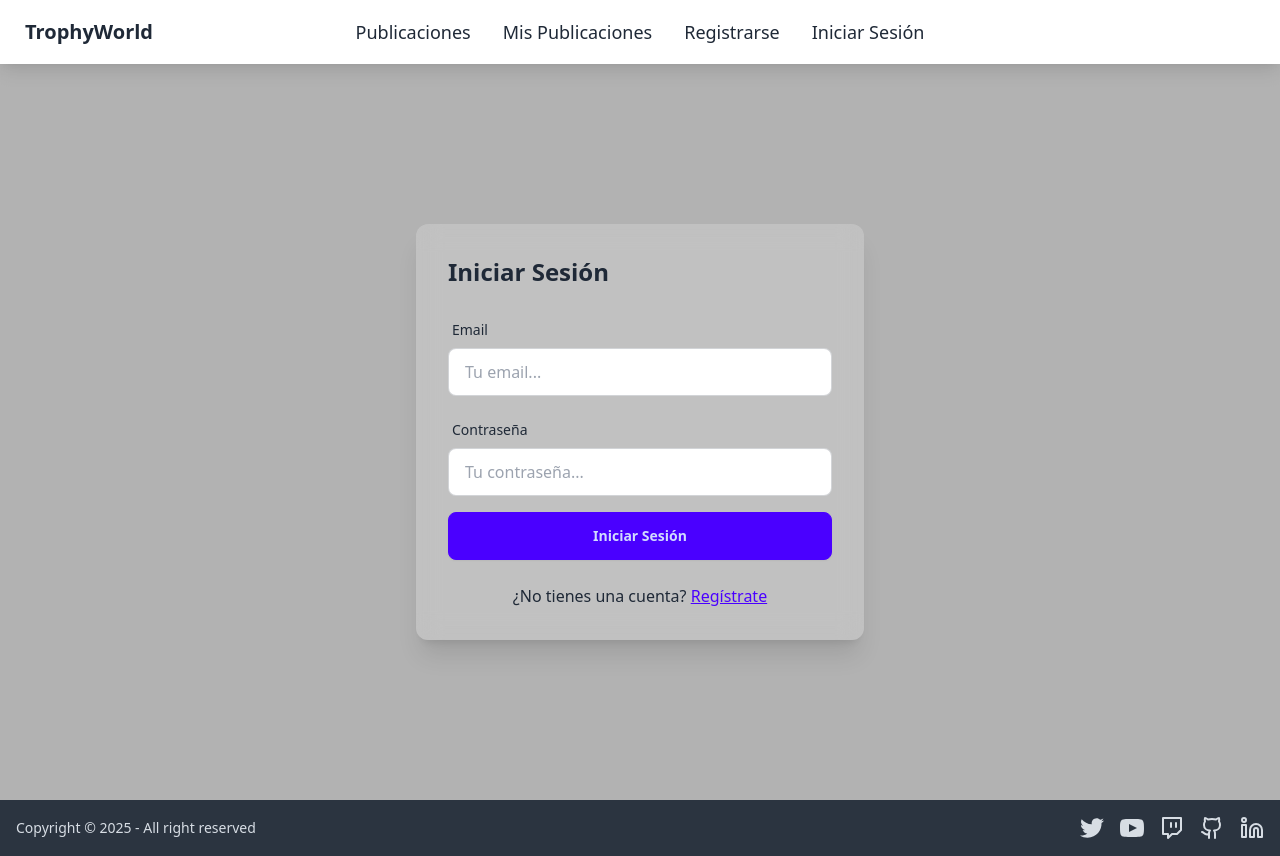
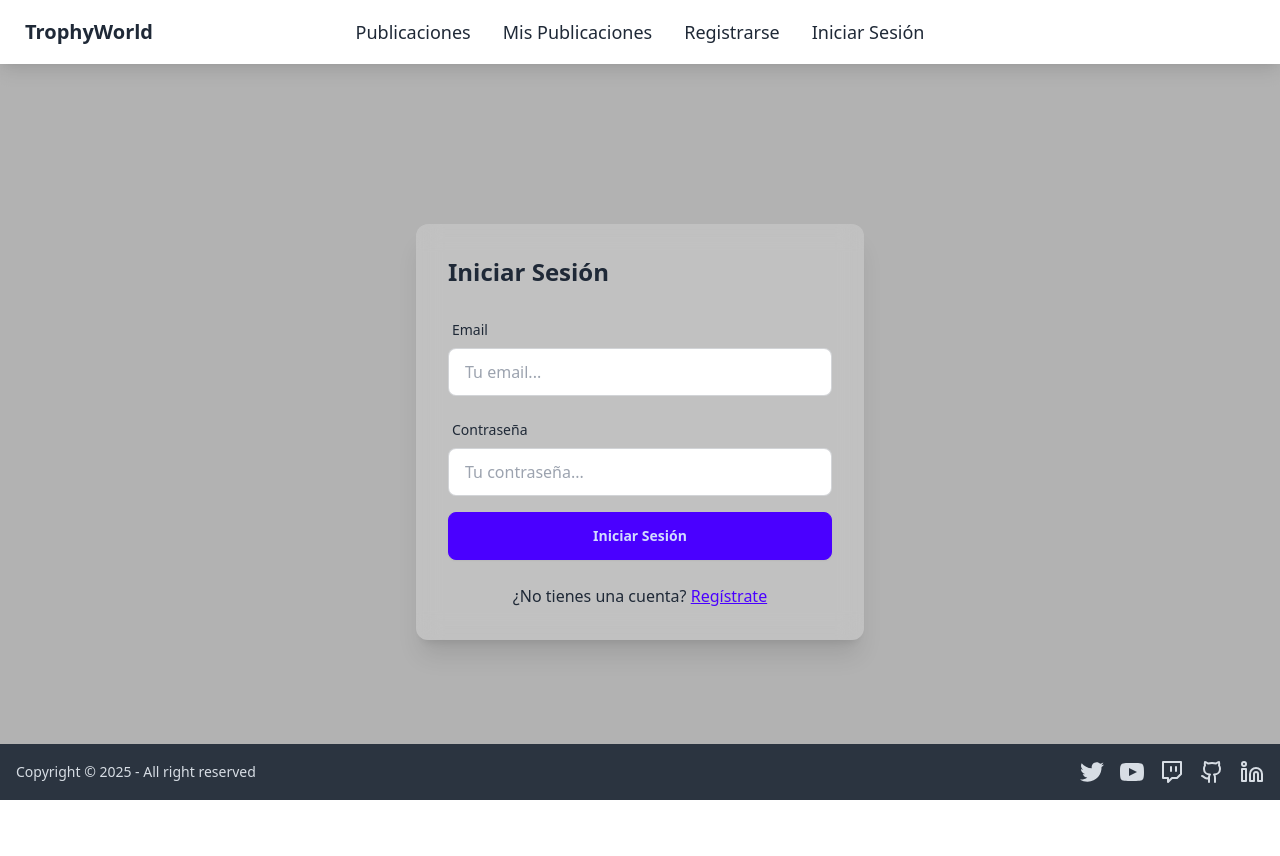
Before and after one commit to samuglez/project-end-front, a React (Create React App) app: page /login in a window 1280 px wide. Built offline with nearby package versions, Linux system fonts and the light colour scheme; no server answers.

Commit message:
Footer modificado

```diff
--- a/src/App.jsx
+++ b/src/App.jsx
@@ -20,15 +20,12 @@ import ComentariosPage from "./pages/ComentariosPage/ComentariosPage"; // Import
 function App() {
   return (
     <div className="App">
+      <div className="mb-10">
       <Navbar />
-
-
       <Routes>
         <Route path="/" element={<HomePage />} />
         <Route path="/publicaciones" element={<PublicacionesPage />} />
         <Route path="/publicaciones/:publicacionId" element={<PublicacionDetailPage />} />
-
-        {/* Ruta para ver los comentarios de una publicación */}
         <Route
           path="/comentarios/publicacion/:publicacionId"
           element={
@@ -37,7 +34,6 @@ function App() {
             </IsPrivate>
           }
         />
-
         <Route
           path="/profile"
           element={
@@ -70,7 +66,6 @@ function App() {
             </IsPrivate>
           }
         />
-
         <Route
           path="/signup"
           element={
@@ -88,8 +83,8 @@ function App() {
           }
         />
       </Routes>
+      </div>
       <Footer/>
-
     </div>
   );
 }
--- a/src/components/Footer/Footer.jsx
+++ b/src/components/Footer/Footer.jsx
@@ -2,19 +2,8 @@ import { Github, Linkedin, Twitch } from "lucide-react";
 
 const Footer = () => {
   return (
-    <footer className="footer z-20 bg-neutral text-neutral-content items-center p-4">
+    <footer className="footer fixed bottom-0 z-20 bg-neutral text-neutral-content items-center p-4">
       <aside className="grid-flow-col items-center">
-        {/* <svg
-          width="36"
-          height="36"
-          viewBox="0 0 24 24"
-          xmlns="http://www.w3.org/2000/svg"
-          fillRule="evenodd"
-          clipRule="evenodd"
-          className="fill-current"
-        >
-          <path d="M22.672 15.226l-2.432.811.841 2.515c.33 1.019-.209 2.127-1.23 2.456-1.15.325-2.148-.321-2.463-1.226l-.84-2.518-5.013 1.677.84 2.517c.391 1.203-.434 2.542-1.831 2.542-.88 0-1.601-.564-1.86-1.314l-.842-2.516-2.431.809c-1.135.328-2.145-.317-2.463-1.229-.329-1.018.211-2.127 1.231-2.456l2.432-.809-1.621-4.823-2.432.808c-1.355.384-2.558-.59-2.558-1.839 0-.817.509-1.582 1.327-1.846l2.433-.809-.842-2.515c-.33-1.02.211-2.129 1.232-2.458 1.02-.329 2.13.209 2.461 1.229l.842 2.515 5.011-1.677-.839-2.517c-.403-1.238.484-2.553 1.843-2.553.819 0 1.585.509 1.85 1.326l.841 2.517 2.431-.81c1.02-.33 2.131.211 2.461 1.229.332 1.018-.21 2.126-1.23 2.456l-2.433.809 1.622 4.823 2.433-.809c1.242-.401 2.557.484 2.557 1.838 0 .819-.51 1.583-1.328 1.847m-8.992-6.428l-5.01 1.675 1.619 4.828 5.011-1.674-1.62-4.829z"></path>
-        </svg> */}
         <p>Copyright © {new Date().getFullYear()} - All right reserved</p>
       </aside>
       <nav className="grid-flow-col gap-4 md:place-self-center md:justify-self-end">
@@ -58,7 +47,6 @@ const Footer = () => {
         <a href="https://www.linkedin.com/in/samuel-castro-g/" aria-label="Linkedin">
         <Linkedin />
         </a>
-
       </nav>
     </footer>
   );
```
